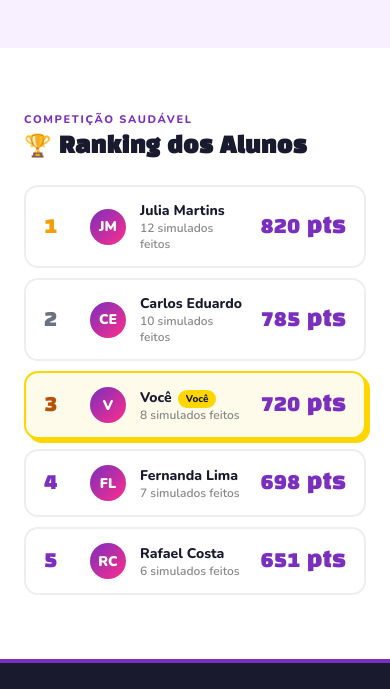
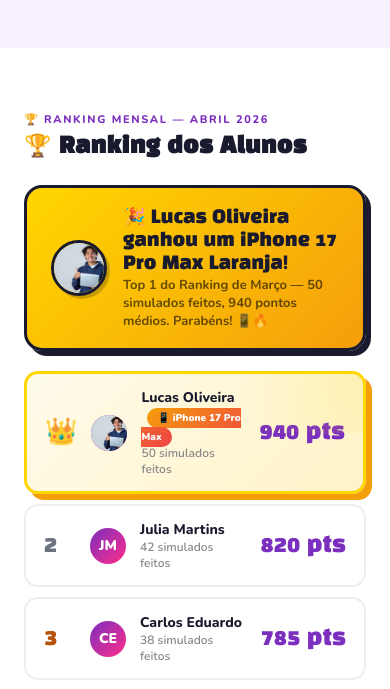
Before and after one commit to luanfernandesjiujitsu-maker/enem-na-pratica, a plain HTML site: page public/dashboard.html in a window 390 px wide. Shown: the part 3120-3809 px from the top of the page. Drawn offline with nearby package versions, Linux system fonts and the light colour scheme.

Commit message:
Personagem Top 1 ranking + iPhone 17 Pro Max Laranja

```diff
--- a/public/dashboard.html
+++ b/public/dashboard.html
@@ -193,16 +193,25 @@
 }
 .rank-item:hover{border-color:var(--purple);transform:translateX(4px);}
 .rank-item.me{border-color:var(--yellow);background:#FFFBEB;box-shadow:4px 4px 0 var(--yellow);}
+.rank-item.winner{border:3px solid var(--yellow);background:linear-gradient(135deg,#FFFBEB,#FEF3C7);box-shadow:6px 6px 0 #F59E0B;position:relative;overflow:hidden;}
+.rank-item.winner::before{content:'';position:absolute;top:-50%;right:-50%;width:100%;height:100%;background:radial-gradient(circle,rgba(255,214,0,.15),transparent 70%);pointer-events:none;}
 .rank-pos{font-family:'Black Han Sans',sans-serif;font-size:22px;color:var(--purple);min-width:32px;}
-.rank-pos.gold{color:#F59E0B;}
+.rank-pos.gold{color:#F59E0B;font-size:26px;}
 .rank-pos.silver{color:#6B7280;}
 .rank-pos.bronze{color:#B45309;}
-.rank-av{width:36px;height:36px;border-radius:50%;background:linear-gradient(135deg,var(--purple),var(--pink));display:flex;align-items:center;justify-content:center;font-weight:900;color:#fff;font-size:14px;flex-shrink:0;}
+.rank-av{width:36px;height:36px;border-radius:50%;background:linear-gradient(135deg,var(--purple),var(--pink));display:flex;align-items:center;justify-content:center;font-weight:900;color:#fff;font-size:14px;flex-shrink:0;overflow:hidden;}
+.rank-av img{width:100%;height:100%;object-fit:cover;}
 .rank-info{flex:1;}
 .rank-name{font-size:14px;font-weight:800;color:var(--dark);}
 .rank-sims{font-size:12px;color:var(--gray);font-weight:600;}
 .rank-score{font-family:'Black Han Sans',sans-serif;font-size:22px;color:var(--purple);}
 .me-badge{font-size:10px;font-weight:800;background:var(--yellow);color:var(--dark);padding:2px 8px;border-radius:99px;margin-left:6px;}
+.prize-badge{font-size:10px;font-weight:900;background:linear-gradient(135deg,#F59E0B,#EF4444);color:#fff;padding:3px 10px;border-radius:99px;margin-left:6px;animation:pulse 2s ease infinite;}
+.winner-banner{background:linear-gradient(135deg,var(--yellow),#F59E0B);border:3px solid var(--dark);border-radius:18px;padding:18px 24px;margin-bottom:20px;box-shadow:5px 5px 0 var(--dark);display:flex;align-items:center;gap:16px;flex-wrap:wrap;}
+.winner-banner-img{width:56px;height:56px;border-radius:50%;border:3px solid var(--dark);object-fit:cover;box-shadow:3px 3px 0 rgba(0,0,0,.2);}
+.winner-banner-txt{flex:1;}
+.winner-banner-title{font-family:'Black Han Sans',sans-serif;font-size:18px;color:var(--dark);}
+.winner-banner-sub{font-size:13px;font-weight:700;color:rgba(0,0,0,.6);}
 
 /* MODAL SIMULADO */
 .modal-overlay{display:none;position:fixed;inset:0;z-index:200;background:rgba(0,0,0,.75);backdrop-filter:blur(6px);align-items:center;justify-content:center;padding:20px;}
@@ -342,7 +351,14 @@
 <section class="section section-white" id="ranking">
   <div class="container">
     <div class="sec-head reveal">
-      <div><div class="sec-tag">Competição saudável</div><h2 class="sec-title">🏆 Ranking dos Alunos</h2></div>
+      <div><div class="sec-tag">🏆 Ranking Mensal — Abril 2026</div><h2 class="sec-title">🏆 Ranking dos Alunos</h2></div>
+    </div>
+    <div class="winner-banner reveal">
+      <img src="img/estudante.jpg" alt="Lucas Oliveira" class="winner-banner-img"/>
+      <div class="winner-banner-txt">
+        <div class="winner-banner-title">🎉 Lucas Oliveira ganhou um iPhone 17 Pro Max Laranja!</div>
+        <div class="winner-banner-sub">Top 1 do Ranking de Março — 50 simulados feitos, 940 pontos médios. Parabéns! 📱🔥</div>
+      </div>
     </div>
     <div class="ranking-list" id="rankList"></div>
   </div>
@@ -476,20 +492,24 @@
 
 /* ── RANKING ── */
 var ranking = [
-  {pos:1,name:"Julia Martins",sims:12,score:820,me:false},
-  {pos:2,name:"Carlos Eduardo",sims:10,score:785,me:false},
-  {pos:3,name:"Você",sims:8,score:720,me:true},
-  {pos:4,name:"Fernanda Lima",sims:7,score:698,me:false},
-  {pos:5,name:"Rafael Costa",sims:6,score:651,me:false},
+  {pos:1,name:"Lucas Oliveira",sims:50,score:940,me:false,photo:"img/estudante.jpg",prize:"📱 iPhone 17 Pro Max"},
+  {pos:2,name:"Julia Martins",sims:42,score:820,me:false},
+  {pos:3,name:"Carlos Eduardo",sims:38,score:785,me:false},
+  {pos:4,name:"Você",sims:8,score:720,me:true},
+  {pos:5,name:"Fernanda Lima",sims:28,score:698,me:false},
+  {pos:6,name:"Rafael Costa",sims:25,score:651,me:false},
 ];
 var posClass={1:"gold",2:"silver",3:"bronze"};
 function renderRanking(){
   document.getElementById('rankList').innerHTML = ranking.map(function(r){
     var initials = r.name.split(' ').map(function(w){return w[0];}).slice(0,2).join('');
-    return '<div class="rank-item reveal '+(r.me?"me":"")+'">'
-      +'<div class="rank-pos '+(posClass[r.pos]||'')+'">'+r.pos+'</div>'
-      +'<div class="rank-av">'+initials+'</div>'
-      +'<div class="rank-info"><div class="rank-name">'+r.name+(r.me?'<span class="me-badge">Você</span>':'')+'</div>'
+    var avHtml = r.photo ? '<img src="'+r.photo+'" alt="'+r.name+'"/>' : initials;
+    var extraClass = r.me ? 'me' : (r.pos===1 ? 'winner' : '');
+    var prizeBadge = r.prize ? '<span class="prize-badge">'+r.prize+'</span>' : '';
+    return '<div class="rank-item reveal '+extraClass+'">'
+      +'<div class="rank-pos '+(posClass[r.pos]||'')+'">'+( r.pos===1 ? '👑' : r.pos)+'</div>'
+      +'<div class="rank-av">'+avHtml+'</div>'
+      +'<div class="rank-info"><div class="rank-name">'+r.name+(r.me?'<span class="me-badge">Você</span>':'')+ prizeBadge+'</div>'
       +'<div class="rank-sims">'+r.sims+' simulados feitos</div></div>'
       +'<div class="rank-score">'+r.score+' pts</div>'
       +'</div>';
```
Also changed, not shown: public/index.html (+1 -1 lines), public/vendas.html (+1 -2 lines), public/img/estudante.jpg (added).
